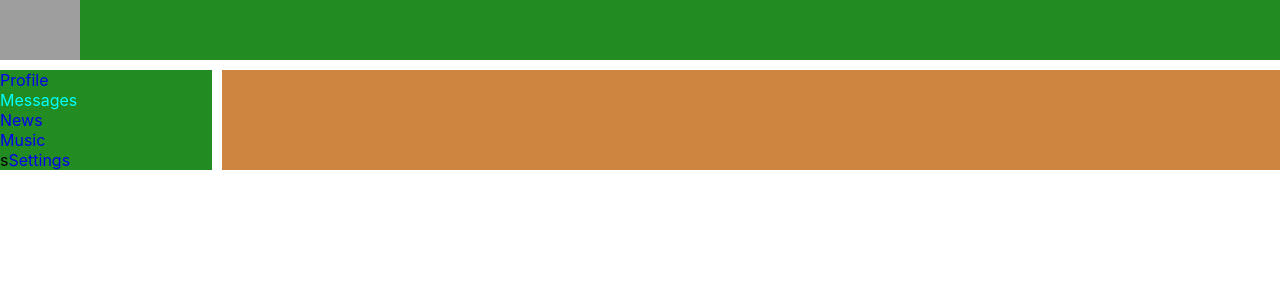
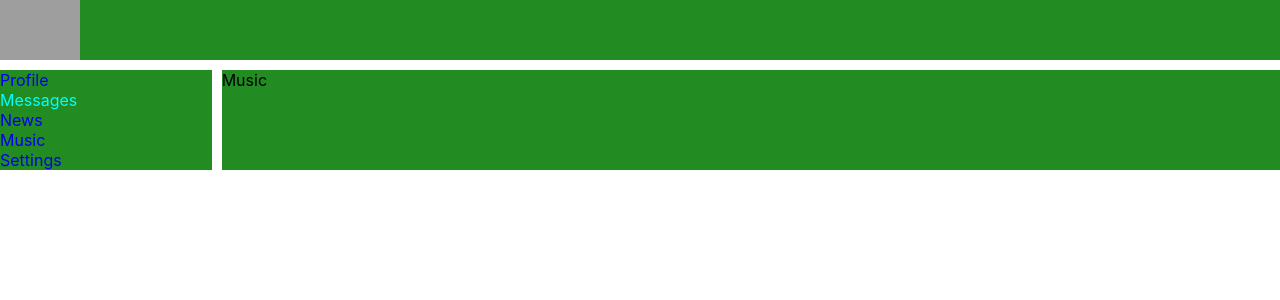
Before and after one commit to Gimzyy/React, a React (Create React App) app: page /music in a window 1280 px wide. Shown: the top 300 px of the page. Built offline with nearby package versions, Linux system fonts and the light colour scheme; grey boxes are pictures that could not be loaded.

Commit message:
app new components and route

```diff
--- a/src/App.css
+++ b/src/App.css
@@ -1,29 +1,23 @@
-html, body {
-    margin: 0;
-    padding: 0;
+html,body{
+  margin: 0 auto;
+  padding: 0;
 }
 
-.shell-content {
-    max-width: 100%;
-    display: flex;
-    justify-content: center;
-}
+.app-wrapper{
+  display: grid;
+  width: 100%;
+  max-width: 1800px;
 
-.app-wrapper {
-    display: grid;
-    max-width: 1800px;
-    width: 100%;
+  grid-template-areas:
+  "header header"
+  "navigation content";
 
-    grid-template-areas: "header header" "navigation content";
-
-    grid-template-rows: 60px 1fr;
-    grid-template-columns: 2fr 10fr;
-    grid-gap: 10px;
+  grid-template-rows: 60px 1fr;
+  grid-template-columns: 2fr 10fr;
+  grid-gap: 10px;
 
 }
 
-.app-wrapper-content {
-    grid-area: content;
-    background-color: peru;
-
+.app-wrapper-content{
+  background-color: forestgreen;
 }
--- a/src/App.js
+++ b/src/App.js
@@ -4,6 +4,9 @@ import Header from "./Components/Header/Header";
 import Navigation from "./Components/Navigation/Navigations";
 import Content from "./Components/Content/Content";
 import Dialogs from "./Components/Dialogs/Dialogs";
+import News from './Components/News/News';
+import Music from "./Components/Music/Music";
+import Settings from "./Components/Settings/Settings";
 import {BrowserRouter, Route} from "react-router-dom";
 
 function App() {
@@ -19,6 +22,9 @@ function App() {
                     <div className='app-wrapper-content'>
                         <Route path='/dialogs' component={Dialogs}/>
                         <Route path='/profile' component={Content}/>
+                        <Route path='/news' component={News}/>
+                        <Route path='/music' component={Music}/>
+                        <Route path='/settings' component={Settings}/>
                     </div>
 
 
--- /dev/null
+++ b/src/Components/Music/Music.js
@@ -0,0 +1,12 @@
+import React from 'react';
+import style from './Music.module.css';
+
+const Music = () => {
+    return(
+        <div>
+            Music
+        </div>
+    )
+}
+
+export default Music;
--- a/src/Components/Navigation/Navigations.js
+++ b/src/Components/Navigation/Navigations.js
@@ -11,13 +11,13 @@ const Navigation = ()=> {
                 <a href= '/dialogs' className={`${style.item} ${style.active}`}>Messages</a>
             </div>
             <div>
-                <a href= 's' className={style.item}>News</a>
+                <a href= '/news' className={style.item}>News</a>
             </div>
             <div>
-                <a href= 's' className={style.item}>Music</a>
+                <a href= '/music' className={style.item}>Music</a>
             </div>
-            <div>s
-                <a href= 's' className={style.item}>Settings</a>
+            <div>
+                <a href= '/settings' className={style.item}>Settings</a>
             </div>
 
         </nav>
--- /dev/null
+++ b/src/Components/News/News.js
@@ -0,0 +1,12 @@
+import React from 'react';
+import style from './News.module.css';
+
+const News = () => {
+    return(
+        <div>
+            News
+        </div>
+    )
+}
+
+export default News;
--- /dev/null
+++ b/src/Components/Settings/Settings.js
@@ -0,0 +1,12 @@
+import React from 'react';
+import style from './Settings.module.css';
+
+const Settings = () => {
+    return(
+        <div>
+            Settings
+        </div>
+    )
+}
+
+export default Settings;
```
Also changed, not shown: src/Components/Music/Music.module.css (added), src/Components/News/News.module.css (added), src/Components/Settings/Settings.module.css (added).
